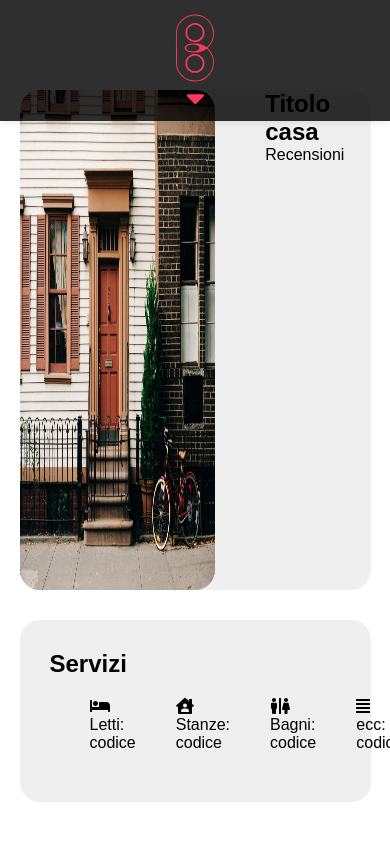
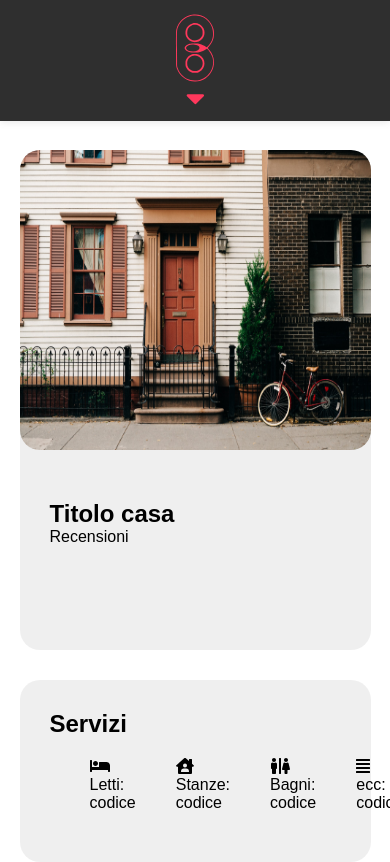
Before and after one commit to Marcotexcode/show-style, a Vue app: page / in a window 390 px wide. Built offline with nearby package versions, Linux system fonts and the light colour scheme.

Commit message:
add show versione responsive

```diff
--- a/src/components/Show.vue
+++ b/src/components/Show.vue
@@ -4,11 +4,12 @@
 
         <div class="container--img--desc">
 
-             <img src="../assets/house.jpg" alt="">
+            <img src="../assets/house.jpg" alt="">
 
             <div class="descrizioni">
 
                 <h2>Titolo casa</h2>
+
                 <span>Recensioni</span>
 
             </div>
@@ -50,7 +51,7 @@
         border-radius: 20px;
         width: 100%;
         height: 500px;
-        margin: 90px auto;
+        margin-top: 100px;
 
         .container--img--desc {
             height: 500px;
@@ -62,11 +63,10 @@
             animation: animate 2s;
 
             img {
-            width: 50%;
-            height: 500px;
-            border-radius: 20px;
-            position: absolute;
-
+                width: 50%;
+                height: 500px;
+                border-radius: 20px;
+                position: absolute;
             }
 
             .descrizioni {
@@ -92,10 +92,10 @@
                 li {
                     margin: 0px 20px;
                 }
+
             }
 
         }
-
 
     }
 
@@ -110,6 +110,36 @@
             width: 90%;
         }
 
+    }
+
+     // PARTE RESPONSIVE
+    @media (max-width: 968px) {
+
+        .container {
+
+            margin-top: 150px;
+
+            .container--img--desc {
+
+                display: block;
+                animation: none;
+                width: 90%;
+
+                img {
+                    width: 90%;
+                    height: 300px;
+                }
+
+                .descrizioni {
+                    width: 50%;
+                    margin-left: 0;
+                    padding: 350px 0px 0px 30px;
+
+                }
+
+            }
+
+        }
 
     }
 
```
